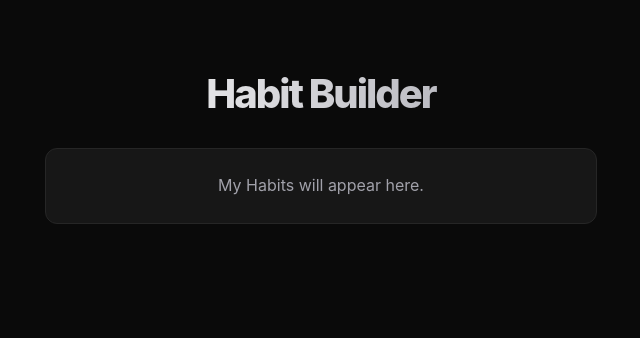
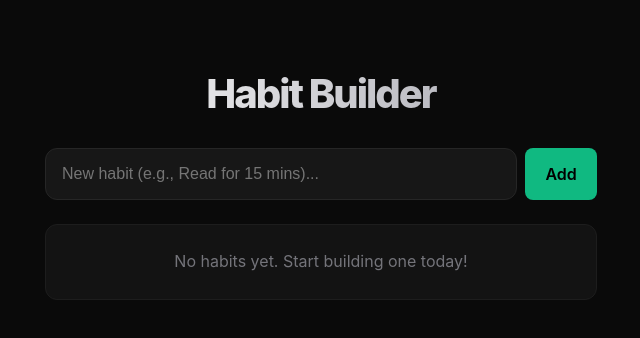
Before and after one commit to haseebjaved4212/Habit-Builder, a React (Vite) app: page / in a window 1280 px wide. Shown: the top 338 px of the page, without its empty margins (319-959 px from the left). Built offline with nearby package versions, Linux system fonts and the light colour scheme.

Commit message:
feat: Implement initial habit tracking UI with habit list, item components, and global styling.

```diff
--- a/src/App.jsx
+++ b/src/App.jsx
@@ -1,15 +1,21 @@
 import { useState } from 'react'
+import { useHabits } from './hooks/useHabits'
+import { HabitList } from './components/HabitList'
 
 function App() {
+  const { habits, addHabit, toggleHabit, deleteHabit, getHabitStats } = useHabits();
+
   return (
     <div className="app-container fade-in">
       <h1>Habit Builder</h1>
 
-      {/* Components will go here */}
-      <div className="card">
-        <p style={{ textAlign: 'center' }}>My Habits will appear here.</p>
-      </div>
-
+      <HabitList
+        habits={habits}
+        addHabit={addHabit}
+        toggleHabit={toggleHabit}
+        deleteHabit={deleteHabit}
+        getHabitStats={getHabitStats}
+      />
     </div>
   )
 }
--- /dev/null
+++ b/src/components/HabitItem.jsx
@@ -0,0 +1,56 @@
+import { useState } from 'react';
+import { StatsView } from './StatsView';
+
+export function HabitItem({ habit, onToggle, getStats, onDelete }) {
+    const today = new Date().toISOString().split('T')[0];
+    const isCompleted = habit.completedDates.includes(today);
+    const stats = getStats(habit);
+
+    const handleToggle = () => {
+        onToggle(habit.id);
+    };
+
+    return (
+        <div className="habit-container">
+            <div className={`card habit-item ${isCompleted ? 'completed' : ''}`}
+                style={{
+                    display: 'flex',
+                    justifyContent: 'space-between',
+                    alignItems: 'center',
+                    borderColor: isCompleted ? 'var(--color-accent)' : 'var(--color-border)',
+                    boxShadow: isCompleted ? '0 0 15px var(--color-accent-glow)' : 'none'
+                }}>
+
+                <div className="habit-info">
+                    <h3 style={{
+                        fontSize: '1.2rem',
+                        fontWeight: 600,
+                        color: isCompleted ? 'var(--color-accent)' : 'var(--color-text-primary)'
+                    }}>
+                        {habit.name}
+                    </h3>
+                    <p style={{ fontSize: '0.85rem', marginTop: '0.3em' }}>
+                        Current Streak: <span style={{ color: 'var(--color-text-primary)' }}>{stats.currentStreak} days</span>
+                    </p>
+                </div>
+
+                <button
+                    onClick={handleToggle}
+                    className={isCompleted ? 'primary' : ''}
+                    style={{
+                        minWidth: '100px',
+                        transform: isCompleted ? 'scale(1.05)' : 'scale(1)'
+                    }}
+                >
+                    {isCompleted ? 'Completed' : 'Do it'}
+                </button>
+            </div>
+
+            {stats.showMonthlyStats && (
+                <div style={{ marginTop: '-0.5rem', marginBottom: '1.5rem', marginLeft: '1rem' }}>
+                    <StatsView stats={stats} habitName={habit.name} />
+                </div>
+            )}
+        </div>
+    );
+}
--- /dev/null
+++ b/src/components/HabitList.jsx
@@ -0,0 +1,49 @@
+import { useState } from 'react';
+import { HabitItem } from './HabitItem';
+
+export function HabitList({ habits, addHabit, toggleHabit, deleteHabit, getHabitStats }) {
+    const [newHabitName, setNewHabitName] = useState('');
+
+    const handleSubmit = (e) => {
+        e.preventDefault();
+        if (newHabitName.trim()) {
+            addHabit(newHabitName);
+            setNewHabitName('');
+        }
+    };
+
+    return (
+        <div className="habit-list">
+            <form onSubmit={handleSubmit} style={{ marginBottom: 'var(--space-md)', display: 'flex', gap: 'var(--space-xs)' }}>
+                <input
+                    type="text"
+                    value={newHabitName}
+                    onChange={(e) => setNewHabitName(e.target.value)}
+                    placeholder="New habit (e.g., Read for 15 mins)..."
+                    style={{ flex: 1 }}
+                />
+                <button type="submit" className="primary" disabled={!newHabitName.trim()}>
+                    Add
+                </button>
+            </form>
+
+            <div style={{ display: 'flex', flexDirection: 'column', gap: 'var(--space-sm)' }}>
+                {habits.length === 0 ? (
+                    <div className="card" style={{ textAlign: 'center', opacity: 0.7 }}>
+                        <p>No habits yet. Start building one today!</p>
+                    </div>
+                ) : (
+                    habits.map(habit => (
+                        <HabitItem
+                            key={habit.id}
+                            habit={habit}
+                            onToggle={toggleHabit}
+                            getStats={getHabitStats}
+                            onDelete={deleteHabit}
+                        />
+                    ))
+                )}
+            </div>
+        </div>
+    );
+}
--- a/src/index.css
+++ b/src/index.css
@@ -65,6 +65,7 @@ h1 {
   letter-spacing: -0.05em;
   margin-bottom: var(--space-md);
   background: linear-gradient(to right, #fff, #a1a1aa);
+  background-clip: text;
   -webkit-background-clip: text;
   -webkit-text-fill-color: transparent;
   text-align: center;
```
